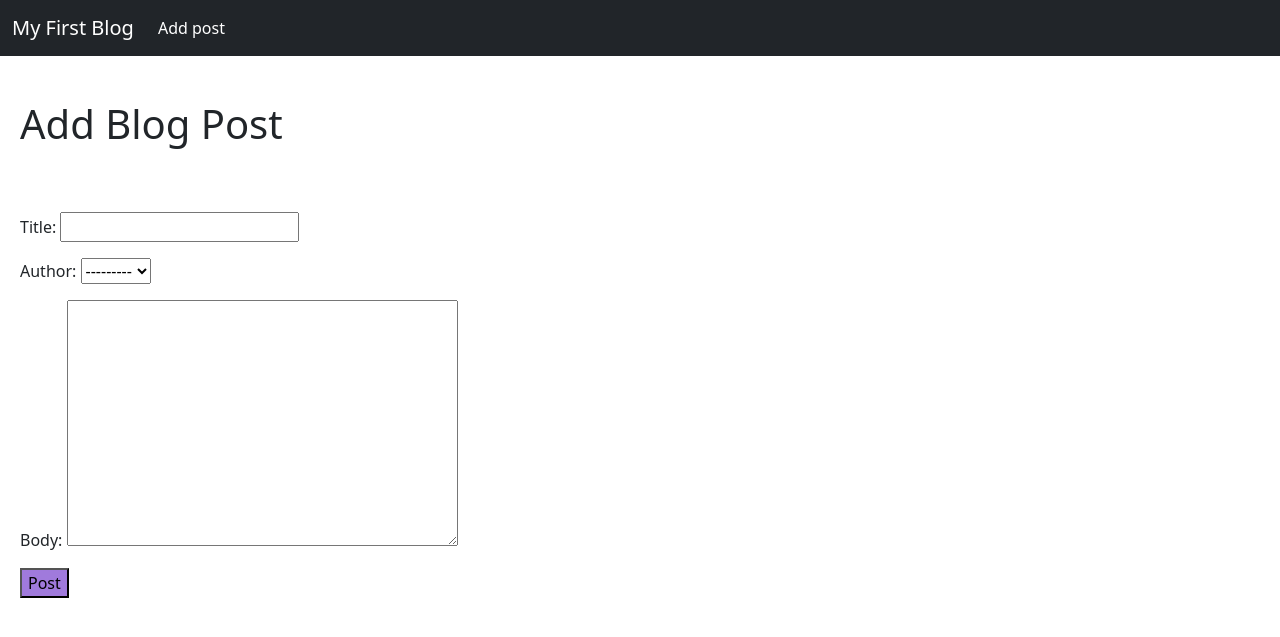
After one commit to Rbk36/GO2COD_FSD_01, a Django app: page /post/ in a window 1280 px wide. The commit adds this page. Shown: the top 637 px of the page. Run offline with Django 5.2, Linux system fonts and the light colour scheme; data comes from the database, SQL or seed files in the repository; both versions use the stored data as it was after the commit.

Commit message:
form added

```diff
--- a/blogs/models.py
+++ b/blogs/models.py
@@ -1,5 +1,6 @@
 from django.db import models
 from django.contrib.auth.models import User
+from django.urls import reverse
 
 class Post(models.Model):
     title=models.CharField(max_length=200)
@@ -8,3 +9,5 @@ class Post(models.Model):
 
     def __str__(self):
      return  f"{self.title} | {self.author}"
+    def get_absolute_url(self):
+        return reverse('home')
--- a/blogs/templates/a.html
+++ b/blogs/templates/a.html
@@ -1,13 +1,18 @@
 <!doctype html>
 <html lang="en">
   <head>
-    <!-- Required meta tags -->
     <meta charset="utf-8">
     <meta name="viewport" content="width=device-width, initial-scale=1">
 
-    <!-- Bootstrap CSS -->
     <link href="https://cdn.jsdelivr.net/npm/bootstrap@5.0.2/dist/css/bootstrap.min.css" rel="stylesheet" integrity="sha384-EVSTQN3/azprG1Anm3QDgpJLIm9Nao0Yz1ztcQTwFspd3yD65VohhpuuCOmLASjC" crossorigin="anonymous">
-
+<style>
+  .nav-link{
+    color: white;
+  }
+  .navbar-brand{
+    color: white;
+  }
+</style>
     <title>My Blog</title>
   </head>
   <body>
@@ -15,12 +20,12 @@
         <div class="container-fluid">
           <a class="navbar-brand" href={% url 'home'%}>My First Blog</a>
           <button class="navbar-toggler" type="button" data-bs-toggle="collapse" data-bs-target="#navbarSupportedContent" aria-controls="navbarSupportedContent" aria-expanded="false" aria-label="Toggle navigation">
-            <span class="navbar-toggler-icon"></span>
+
           </button>
           <div class="collapse navbar-collapse" id="navbarSupportedContent">
             <ul class="navbar-nav me-auto mb-2 mb-lg-0">
               <li class="nav-item">
-                <a class="nav-link" href="#">Link</a>
+                <a class="nav-link" href={% url 'Add Post'%}>Add post</a>
               </li>
             </ul>
           </div>
@@ -33,15 +38,7 @@
 
     {% endblock %}
 
-    <!-- Optional JavaScript; choose one of the two! -->
-
-    <!-- Option 1: Bootstrap Bundle with Popper -->
     <script src="https://cdn.jsdelivr.net/npm/bootstrap@5.0.2/dist/js/bootstrap.bundle.min.js" integrity="sha384-MrcW6ZMFYlzcLA8Nl+NtUVF0sA7MsXsP1UyJoMp4YLEuNSfAP+JcXn/tWtIaxVXM" crossorigin="anonymous"></script>
 
-    <!-- Option 2: Separate Popper and Bootstrap JS -->
-    <!--
-    <script src="https://cdn.jsdelivr.net/npm/@popperjs/core@2.9.2/dist/umd/popper.min.js" integrity="sha384-IQsoLXl5PILFhosVNubq5LC7Qb9DXgDA9i+tQ8Zj3iwWAwPtgFTxbJ8NT4GN1R8p" crossorigin="anonymous"></script>
-    <script src="https://cdn.jsdelivr.net/npm/bootstrap@5.0.2/dist/js/bootstrap.min.js" integrity="sha384-cVKIPhGWiC2Al4u+LWgxfKTRIcfu0JTxR+EQDz/bgldoEyl4H0zUF0QKbrJ0EcQF" crossorigin="anonymous"></script>
-    -->
   </body>
 </html>
--- /dev/null
+++ b/blogs/templates/addpost.html
@@ -0,0 +1,23 @@
+
+{% extends 'a.html' %}
+{%block title %} Create a new blog post{%endblock%}
+{% block content %}
+<style>
+  button{
+    background-color:rgb(160,122,220);
+  }
+  section,h1{
+    margin:20px;
+  }
+</style>
+
+<h1>Add Blog Post</h1>
+<br>
+<section>
+<form method="POST">
+    {% csrf_token %}
+    {{ form.as_p }}
+<button>Post</button>
+
+  {% endblock %}
+</section>
--- a/blogs/templates/home.html
+++ b/blogs/templates/home.html
@@ -1,5 +1,5 @@
-<!DOCTYPE html> <!--shows the version of HTML-->
-<html lang="'en"> <!--shows the language used-->
+<!DOCTYPE html>
+<html lang="'en">
 <head>
     <style>
         h1{
--- a/blogs/urls.py
+++ b/blogs/urls.py
@@ -2,9 +2,10 @@
 from django.contrib import admin
 from django.urls import path
 from .views import Home
-from .views import PostDetail
+from .views import PostDetail, AddPost
 
 urlpatterns = [
     path('',Home.as_view(), name="home"),
-    path('post/<int:pk>',PostDetail.as_view(), name="post detail")
+    path('post/<int:pk>',PostDetail.as_view(), name="post detail"),
+    path('post/', AddPost.as_view(), name="Add Post"),
 ]
--- a/blogs/views.py
+++ b/blogs/views.py
@@ -1,6 +1,6 @@
 from django.shortcuts import render
-from django.views.generic import ListView, DetailView
-from .models import *
+from django.views.generic import ListView, DetailView,CreateView
+from .models import Post
 
 class Home(ListView):
     model=Post
@@ -9,3 +9,8 @@ class Home(ListView):
 class PostDetail(DetailView):
     model=Post
     template_name='post_detail.html'
+
+class AddPost(CreateView):
+    model=Post
+    template_name='addpost.html'
+    fields= '__all__'
```
Also changed, not shown: blogs/forms.py (added, +13 -0 lines), db.sqlite3.
